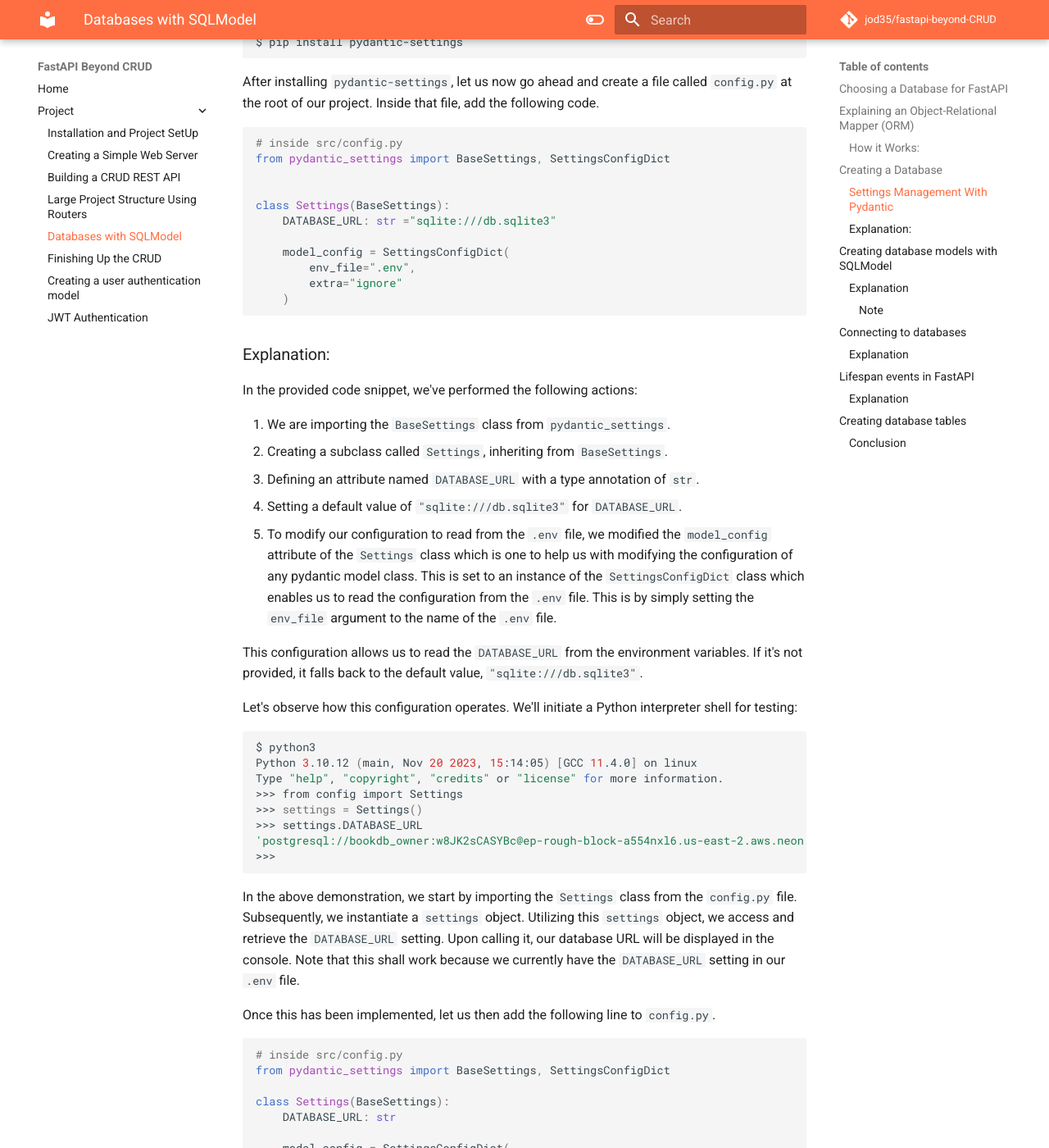
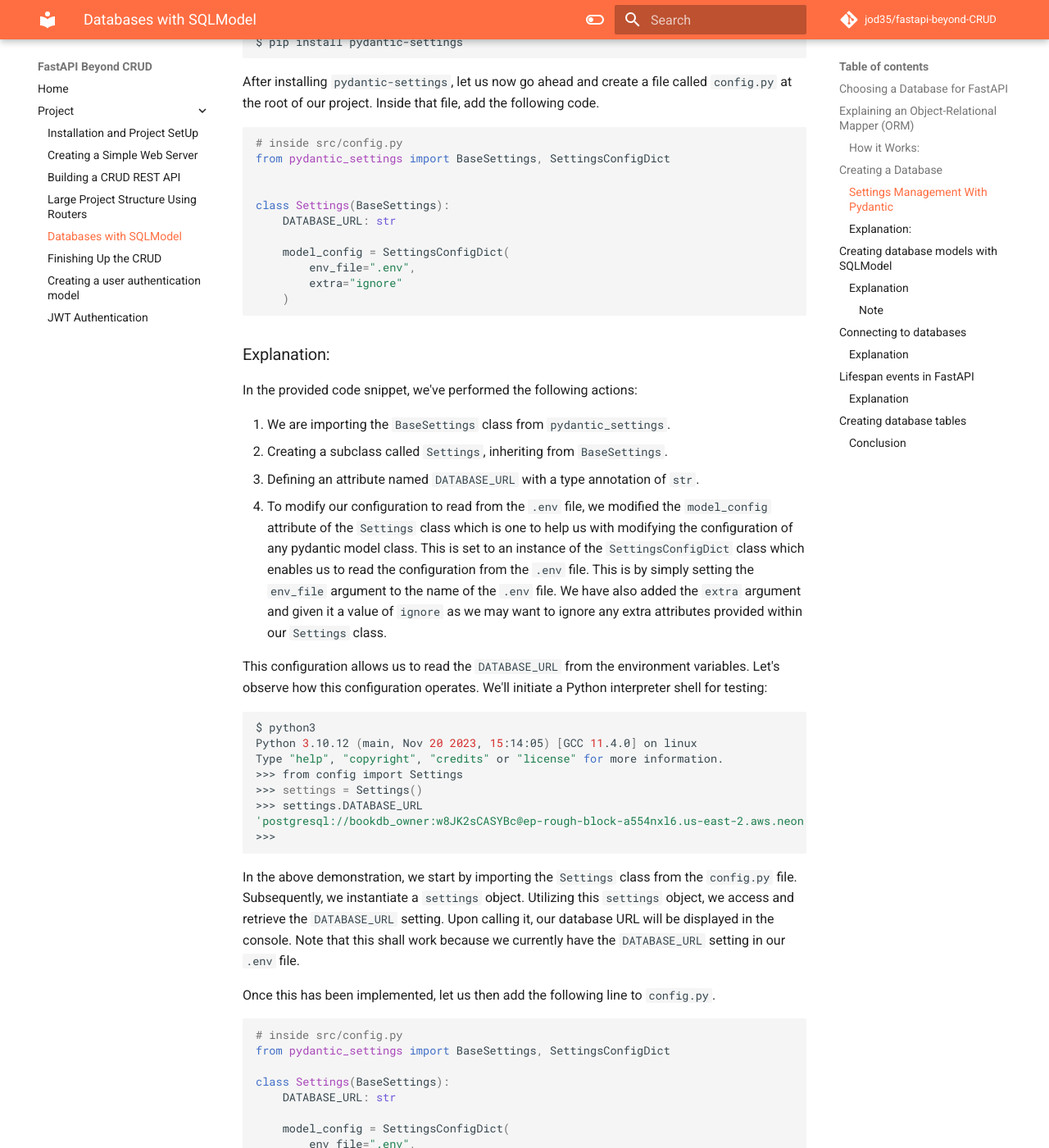
Before and after one commit to jod35/fastapi-beyond-crud-docs, an MkDocs documentation site: the page built from docs/chapter5.md, in a window 1280 px wide and 1400 px high, scrolled down 3498 px. Shown: the whole window at 82% size. Built offline with MkDocs 1.6.1 and Material for MkDocs 9.7.7, drawn with Linux system fonts in a browser that asks for light colours; comment, search, counter and statistics services are not loaded.

Commit message:
edit chapter 5, fix code changes

````diff
--- a/docs/chapter5.md
+++ b/docs/chapter5.md
@@ -91,7 +91,7 @@ from pydantic_settings import BaseSettings, SettingsConfigDict
 
 
 class Settings(BaseSettings):
-    DATABASE_URL: str ="sqlite:///db.sqlite3"
+    DATABASE_URL: str
 
     model_config = SettingsConfigDict(
         env_file=".env",
@@ -106,11 +106,9 @@ In the provided code snippet, we've performed the following actions:
 1. We are importing the `BaseSettings` class from `pydantic_settings`.
 2. Creating a subclass called `Settings`, inheriting from `BaseSettings`.
 3. Defining an attribute named `DATABASE_URL` with a type annotation of `str`.
-4. Setting a default value of `"sqlite:///db.sqlite3"` for `DATABASE_URL`.
-5. To modify our configuration to read from the `.env` file, we modified the `model_config` attribute of the `Settings` class which is one to help us with modifying the configuration of any pydantic model class. This is set to an instance of the `SettingsConfigDict` class which enables us to read the configuration from the `.env` file. This is by simply setting the `env_file` argument to the name of the `.env` file.
+4. To modify our configuration to read from the `.env` file, we modified the `model_config` attribute of the `Settings` class which is one to help us with modifying the configuration of any pydantic model class. This is set to an instance of the `SettingsConfigDict` class which enables us to read the configuration from the `.env` file. This is by simply setting the `env_file` argument to the name of the `.env` file. We have also added the `extra` argument and given it a value of `ignore` as we may want to ignore any extra attributes provided within our `Settings` class.
 
-This configuration allows us to read the `DATABASE_URL` from the environment variables. If it's not provided, it falls back to the default value, `"sqlite:///db.sqlite3"`.
-
+This configuration allows us to read the `DATABASE_URL` from the environment variables.
 Let's observe how this configuration operates. We'll initiate a Python interpreter shell for testing:
 
 ```bash
@@ -135,7 +133,8 @@ class Settings(BaseSettings):
     DATABASE_URL: str
 
     model_config = SettingsConfigDict(
-        env_file=".env"
+        env_file=".env",
+        extra="ignore"
     )
 
 # add this line
@@ -294,14 +293,14 @@ async def initdb():
 
     ```python
     async def initdb():
-    """create a connection to our db"""
+        """create a connection to our db"""`
 
-    async with engine.begin() as conn:
+        async with engine.begin() as conn:
         statement = text("select 'Hello World'")
 
         result = await conn.execute(statement)
 
-        print(result.all())
+        print(result.all())`
     ```
 
     Inside the `initdb` function, we begin by creating a connection object `conn` using an async context manager. (created with `async with engine.begin()`). We then create a plain text SQL statement and call the `text` function.
````
Also changed, not shown: site/chapter5/index.html, site/search/search_index.json.
